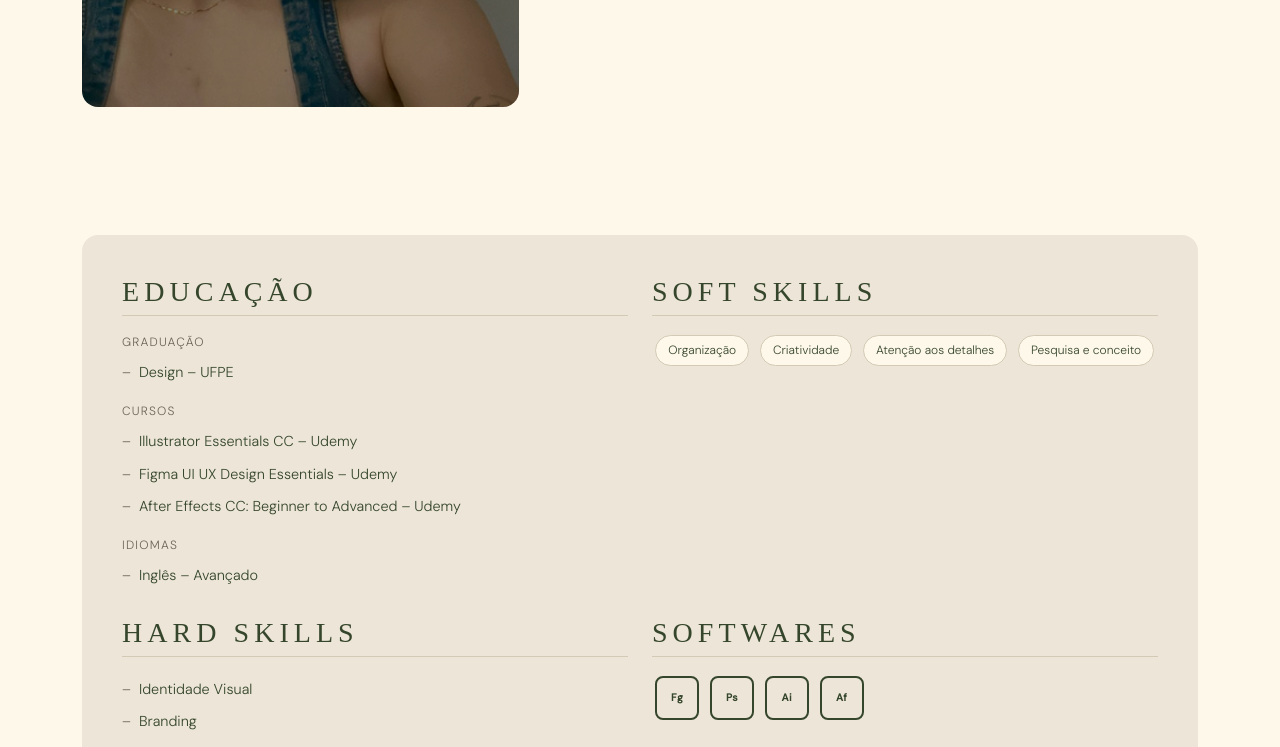
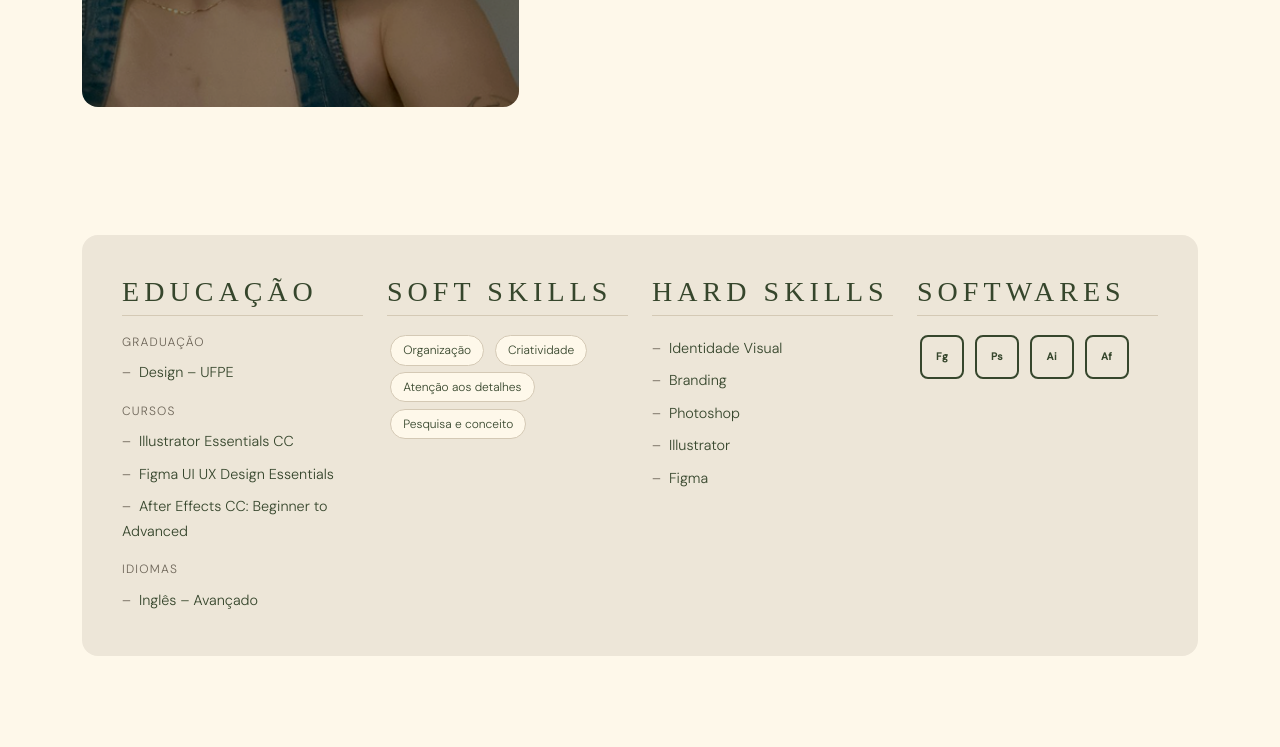
Before and after one commit to RafaelAlvesA/Isa_portfolio, a website: page docs/index.html in a window 1280 px wide. Shown: the part 1342-2089 px from the top of the page. Drawn offline with nearby package versions, Linux system fonts and the light colour scheme; a web font is replaced by a local one.

Commit message:
fix- index v.;2

```diff
--- a/docs/css/styles.css
+++ b/docs/css/styles.css
@@ -429,7 +429,7 @@ section { padding: 4rem 0; }
 .projects-heading {
   font-size: clamp(2.5rem, 7vw, 4rem);
   font-weight: 700;
-  text-align: center;
+  text-align: start;
   margin-bottom: 2.5rem;
 }
 
--- a/docs/index.html
+++ b/docs/index.html
@@ -89,7 +89,7 @@
       <div class="cv-section">
         <div class="row g-4">
           <!-- Bloco: Educação -->
-          <div class="col-sm-12 col-md-6 cv-block">
+          <div class="col-sm-12 col-md-3 cv-block">
             <h5>Educação</h5>
 
             <p class="cv-label">Graduação</p>
@@ -99,9 +99,9 @@
 
             <p class="cv-label">Cursos</p>
             <ul>
-              <li>Illustrator Essentials CC – Udemy</li>
-              <li>Figma UI UX Design Essentials – Udemy</li>
-              <li>After Effects CC: Beginner to Advanced – Udemy</li>
+              <li>Illustrator Essentials CC</li>
+              <li>Figma UI UX Design Essentials</li>
+              <li>After Effects CC: Beginner to Advanced</li>
             </ul>
 
             <p class="cv-label">Idiomas</p>
@@ -111,7 +111,7 @@
           </div>
 
           <!-- Bloco: Soft Skills -->
-          <div class="col-sm-12 col-md-6 cv-block">
+          <div class="col-sm-12 col-md-3 cv-block">
             <h5>Soft Skills</h5>
             <div>
               <span class="badge-soft">Organização</span>
@@ -122,7 +122,7 @@
           </div>
 
           <!-- Bloco: Hard Skills -->
-          <div class="col-sm-12 col-md-6 cv-block">
+          <div class="col-sm-12 col-md-3 cv-block">
             <h5>Hard Skills</h5>
             <ul>
               <li>Identidade Visual</li>
@@ -134,7 +134,7 @@
           </div>
 
           <!-- Bloco: Softwares -->
-          <div class="col-sm-12 col-md-6 cv-block">
+          <div class="col-sm-12 col-md-3 cv-block">
             <h5>Softwares</h5>
             <!-- Ícones textuais representando os logos (Figma, Ps, Ai) -->
             <div>
```
